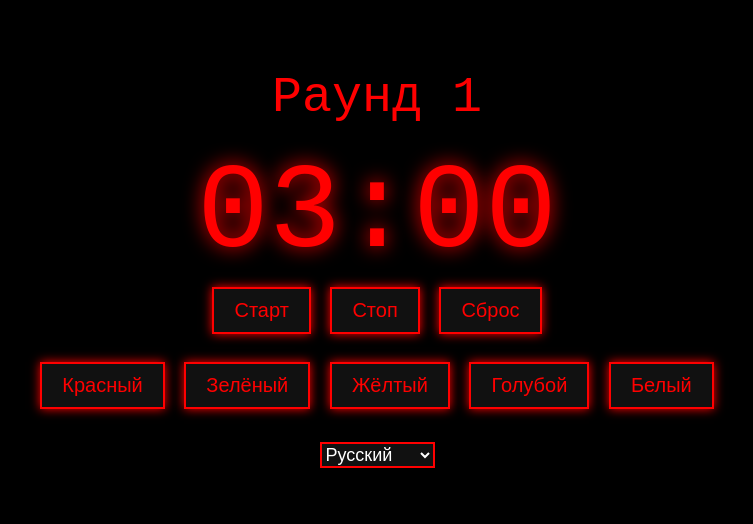
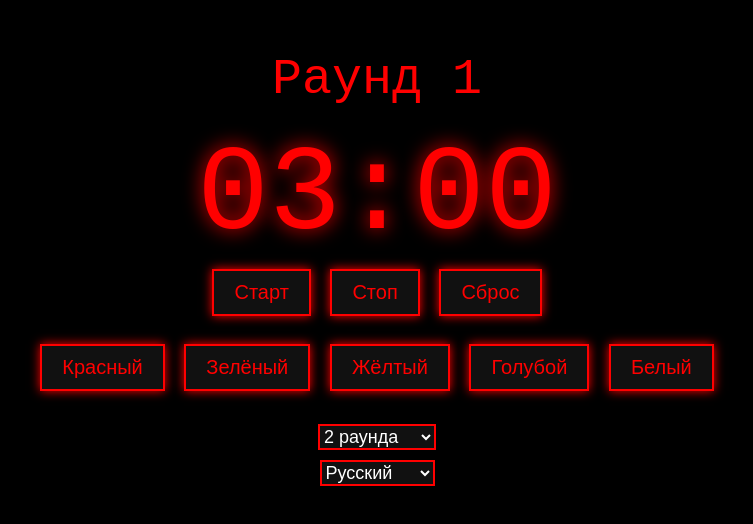
Before and after one commit to ivanovdanial4-lang/timers, a plain HTML site: page index.html in a window 1280 px wide. Shown: the part 140-664 px from the top of the page, without its empty margins (263-1016 px from the left). Drawn offline with Linux system fonts and the light colour scheme; a web font is replaced by a local one.

Commit message:
Update index.html

```diff
--- a/index.html
+++ b/index.html
@@ -73,6 +73,20 @@ select {
 </div>
 
 <br>
+  <!-- Раунды -->
+<select id="roundSelect">
+  <option value="2">2 раунда</option>
+  <option value="3">3 раунда</option>
+  <option value="4">4 раунда</option>
+  <option value="5">5 раундов</option>
+  <option value="6">6 раундов</option>
+  <option value="7">7 раундов</option>
+  <option value="8">8 раундов</option>
+  <option value="9">9 раундов</option>
+  <option value="10">10 раундов</option>
+  <option value="11">11 раундов</option>
+  <option value="12">12 раундов</option>
+</select>
 
 <!-- Язык -->
 <select id="langSelect">
@@ -135,7 +149,7 @@ const translations = {
     colorCyan:"Cyan", colorWhite:"White" },
 
   uk: { round:"Раунд", rest:"Відпочинок", end:"Бій закінчено!",
-    start:"Старт", stop:"Стоп", reset:"скинути",
+    start:"Старт", stop:"Стоп", reset:"Cкинути",
     colorRed:"Червоний", colorGreen:"Зелений", colorYellow:"Жовтий",
     colorCyan:"Блакитний", colorWhite:"Білий" },
 
@@ -282,6 +296,13 @@ langSelect.addEventListener("change", () => {
 update();
 updateLanguage();
 
+  let totalRounds = 5;
+const roundSelect = document.getElementById("roundSelect");
+
+  roundSelect.addEventListener("change", () => {
+  totalRounds = parseInt(roundSelect.value);
+});
+
 </script>
 
 </body>
```
